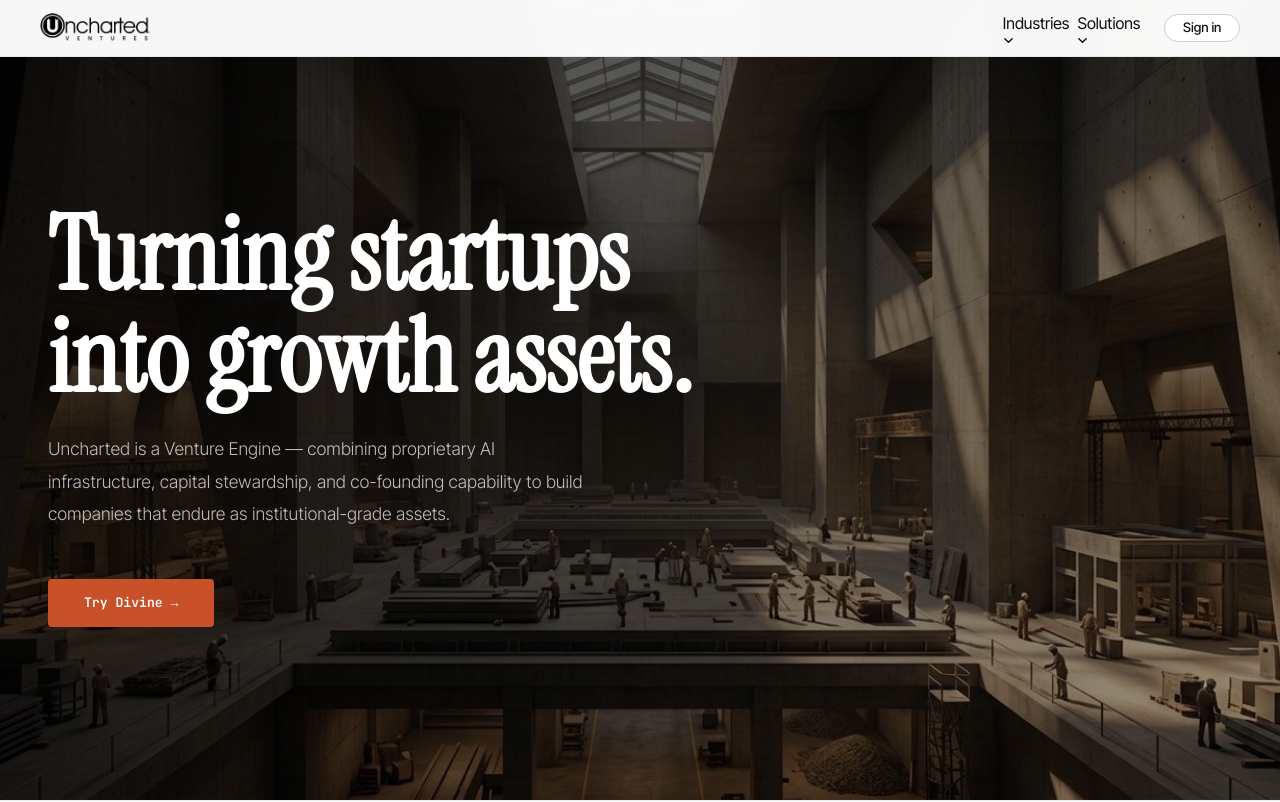
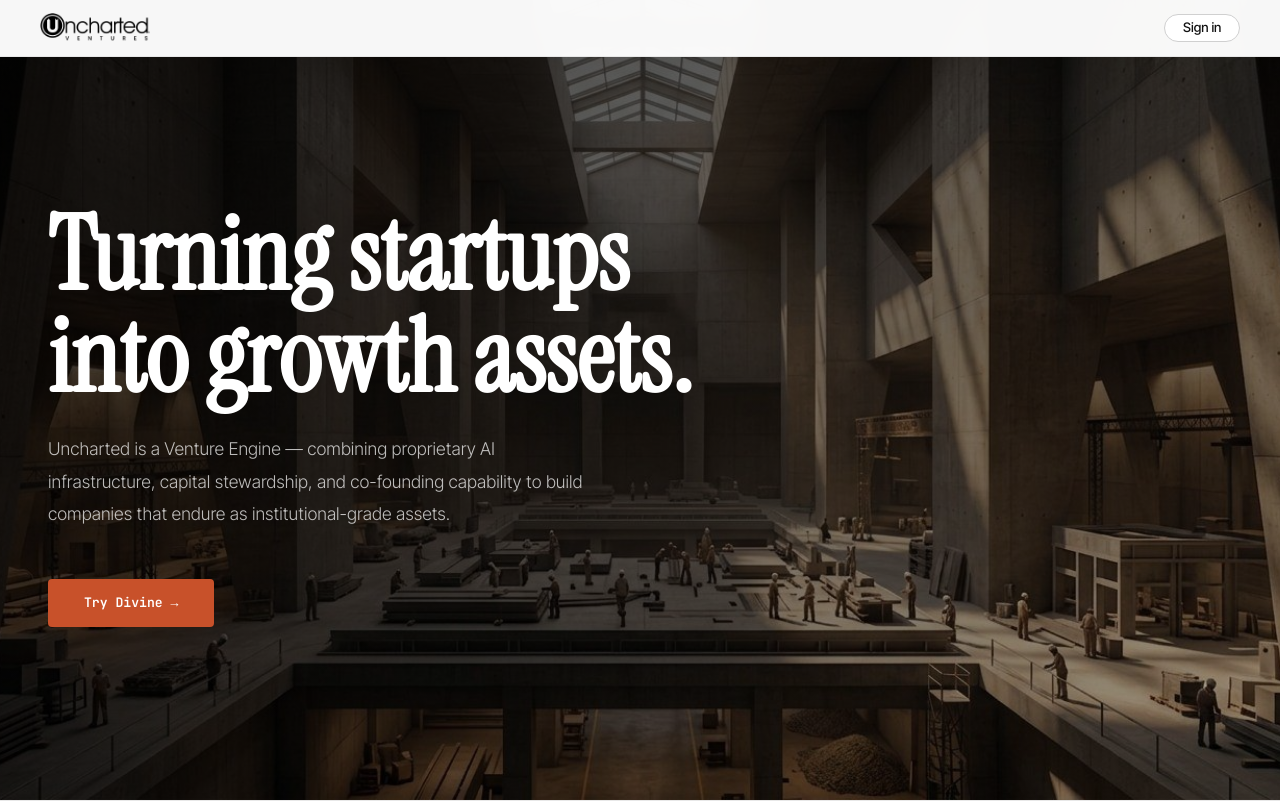
Before and after one commit to roothold/uncharted, a React (Vite) app: page / in a window 1280 px wide. Shown: the top 802 px of the page. Built offline with nearby package versions, Linux system fonts and the light colour scheme.

Commit message:
Add files via upload

```diff
--- a/src/App.jsx
+++ b/src/App.jsx
@@ -174,66 +174,10 @@ export default function App() {
           </button>
 
           {/* Desktop nav */}
-          <div style={{ display:"flex", alignItems:"center", gap:"0.5rem" }} className="desktop-nav">
-
-            {/* Industries dropdown */}
-            <div style={{ position:"relative" }} onClick={e => e.stopPropagation()}>
-              <button className={`nav-dropdown-btn${dropdown==="industries" ? " open" : ""}`}
-                onClick={() => setDropdown(d => d==="industries" ? null : "industries")}>
-                Industries
-                <svg width="11" height="11" viewBox="0 0 12 12" fill="none">
-                  <path d="M2 4l4 4 4-4" stroke="currentColor" strokeWidth="1.5" strokeLinecap="round" strokeLinejoin="round"/>
-                </svg>
-              </button>
-              {dropdown==="industries" && (
-                <div className="dropdown-panel">
-                  {[
-                    { label:"Consumer Goods",   sub:"Retail & Brand" },
-                    { label:"Supply Chain",     sub:"Logistics & Ops" },
-                    { label:"Technology",       sub:"Software & AI" },
-                    { label:"Financial Assets", sub:"Capital & Investment" },
-                  ].map(item => (
-                    <button key={item.label} className="dropdown-item"
-                      onClick={() => setDropdown(null)}>
-                      <span className="dropdown-item-label">{item.sub}</span>
-                      {item.label}
-                    </button>
-                  ))}
-                </div>
-              )}
-            </div>
-
-            {/* Solutions dropdown */}
-            <div style={{ position:"relative" }} onClick={e => e.stopPropagation()}>
-              <button className={`nav-dropdown-btn${dropdown==="solutions" ? " open" : ""}`}
-                onClick={() => setDropdown(d => d==="solutions" ? null : "solutions")}>
-                Solutions
-                <svg width="11" height="11" viewBox="0 0 12 12" fill="none">
-                  <path d="M2 4l4 4 4-4" stroke="currentColor" strokeWidth="1.5" strokeLinecap="round" strokeLinejoin="round"/>
-                </svg>
-              </button>
-              {dropdown==="solutions" && (
-                <div className="dropdown-panel">
-                  {[
-                    { label:"Divine AI",           sub:"Intelligence Protocol", action: () => setPage("divine") },
-                    { label:"Venture Foundry",     sub:"Studio & Co-Building",  action: () => {} },
-                    { label:"Capital Stewardship", sub:"Asset & Fund Strategy", action: () => {} },
-                  ].map(item => (
-                    <button key={item.label} className="dropdown-item"
-                      onClick={() => { setDropdown(null); item.action(); }}>
-                      <span className="dropdown-item-label">{item.sub}</span>
-                      {item.label}
-                    </button>
-                  ))}
-                </div>
-              )}
-            </div>
-
-            {/* Sign In — outline pill, far right */}
+          <div style={{ display:"flex", alignItems:"center" }} className="desktop-nav">
             <button
               onClick={() => window.open("https://divine.uncharted.ventures", "_blank")}
               style={{
-                marginLeft:"1rem",
                 fontFamily:"'Inter Tight',sans-serif", fontWeight:500,
                 fontSize:"0.82rem", padding:"0.4rem 1.1rem",
                 border:"1px solid #D0D0D0", borderRadius:"20px",
@@ -262,12 +206,7 @@ export default function App() {
         {/* Mobile menu */}
         {menuOpen && (
           <div className="mobile-menu" onClick={e => e.stopPropagation()}>
-            <button onClick={() => setMenu(false)}>Industries</button>
-            <button onClick={() => { setPage("divine"); setMenu(false); }}>Divine AI</button>
-            <button onClick={() => setMenu(false)}>Venture Foundry</button>
-            <button onClick={() => setMenu(false)}>Capital Stewardship</button>
-            <button onClick={() => { window.open("https://divine.uncharted.ventures","_blank"); setMenu(false); }}
-              style={{ marginTop:"0.5rem", border:"1px solid #D0D0D0", borderRadius:"20px" }}>
+            <button onClick={() => { window.open("https://divine.uncharted.ventures","_blank"); setMenu(false); }}>
               Sign in
             </button>
           </div>
```
